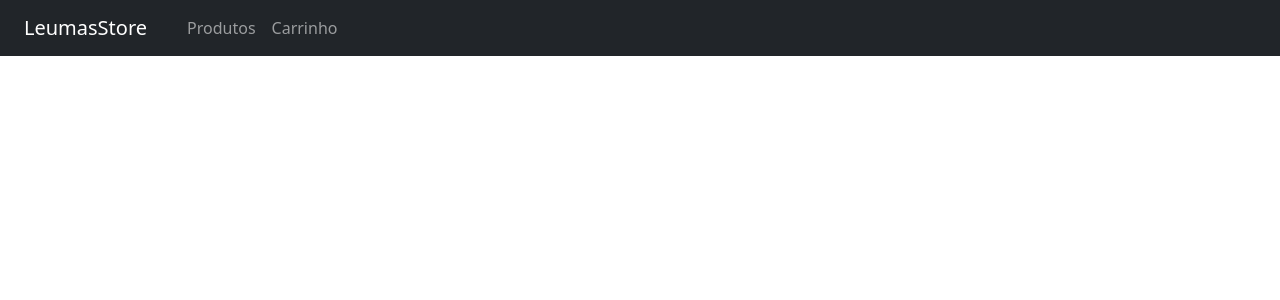
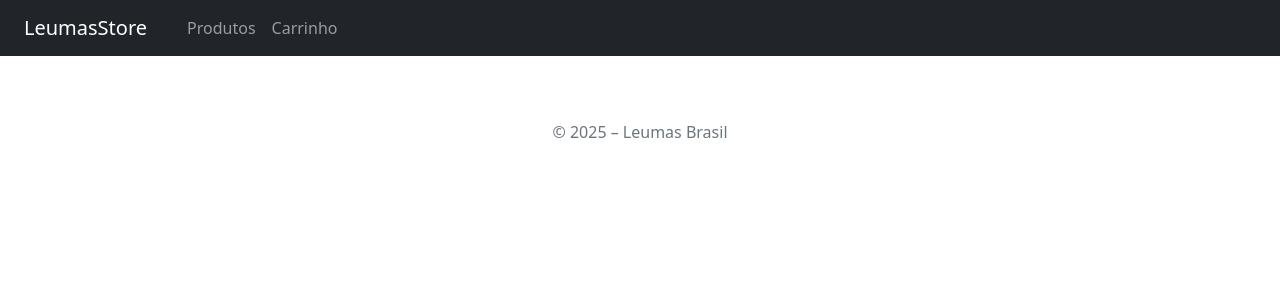
Before and after one commit to SamuelloranD/mini-e-commerce-front, an Angular app: page / in a window 1280 px wide. Shown: the top 300 px of the page. Built offline with nearby package versions, Linux system fonts and the light colour scheme.

Commit message:
feat: footer component

```diff
--- a/src/app/app.component.html
+++ b/src/app/app.component.html
@@ -1,3 +1,7 @@
 <app-navbar></app-navbar>
 
-<router-outlet />
+<main class="container">
+  <router-outlet></router-outlet>
+</main>
+
+<app-footer></app-footer>
--- a/src/app/app.component.ts
+++ b/src/app/app.component.ts
@@ -1,11 +1,12 @@
 import { Component } from '@angular/core';
 import { RouterOutlet } from '@angular/router';
 import { Navbar } from './components/navbar/navbar.component';
+import { Footer } from './components/footer/footer.component';
 
 @Component({
   selector: 'app-root',
   standalone: true,
-  imports: [RouterOutlet, Navbar],
+  imports: [RouterOutlet, Navbar, Footer],
   templateUrl: './app.component.html',
   styleUrl: './app.component.css'
 })
--- /dev/null
+++ b/src/app/components/footer/footer.component.html
@@ -0,0 +1,3 @@
+<footer class="text-center text-secondary mt-5 py-3">
+  © 2025 – Leumas Brasil
+</footer>
```
Also changed, not shown: src/app/components/footer/footer.component.ts (added, +12 -0 lines), src/app/components/footer/footer.component.css (added), 1 other file (tests, documents, lock files or other folders).
